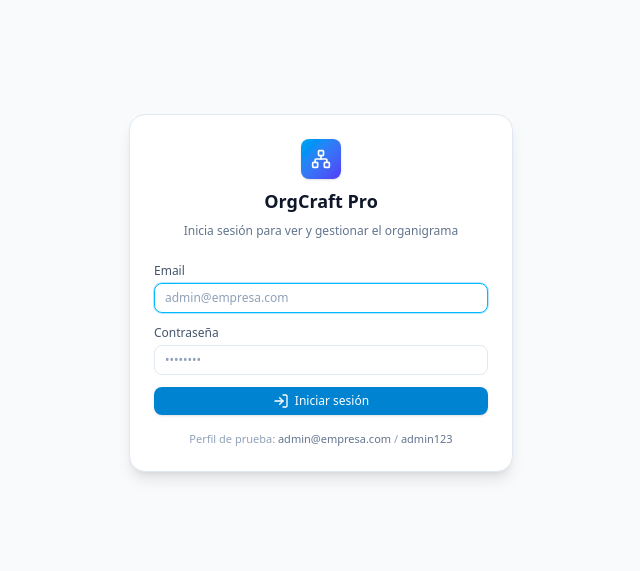
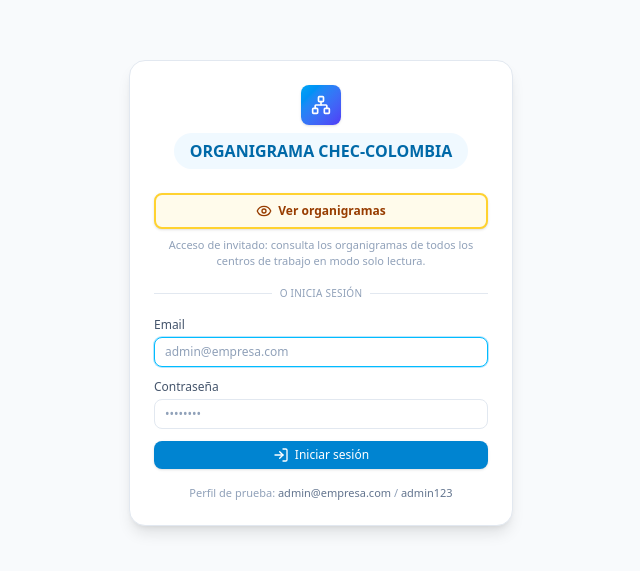
Before and after one commit to stebank1101-pixel/Proyecto-Organigrama, a React (Vite) app: page / in a window 1280 px wide. Shown: the part 107-678 px from the top of the page, without its empty margins (319-959 px from the left). Built offline with nearby package versions, Linux system fonts and the light colour scheme.

Commit message:
actualizar

```diff
--- a/src/App.tsx
+++ b/src/App.tsx
@@ -17,7 +17,7 @@
 }
 
 export default function App() {
-  const { user, loading: authLoading, isAdmin } = useAuth();
+  const { user, loading: authLoading, isAdmin, isGuest } = useAuth();
   const [nodes, setNodes] = useState<OrgNode[]>([]);
   const [loading, setLoading] = useState(true);
   const [loadError, setLoadError] = useState<string | null>(null);
@@ -48,12 +48,13 @@
   }, []);
 
   useEffect(() => {
-    if (user) loadNodes();
-  }, [user, loadNodes]);
+    if (user || isGuest) loadNodes();
+  }, [user, isGuest, loadNodes]);
 
   useEffect(() => {
     if (!isAdmin && activeTab === "profiles") setActiveTab("chart");
-  }, [isAdmin, activeTab]);
+    if (isGuest && (activeTab === "ai" || activeTab === "hr")) setActiveTab("chart");
+  }, [isAdmin, isGuest, activeTab]);
 
   function handleAddNode(node: OrgNode) {
     setNodes((prev) => [...prev, node]);
@@ -120,7 +121,7 @@
     );
   }
 
-  if (!user) {
+  if (!user && !isGuest) {
     return <LoginView />;
   }
 
--- a/src/components/LoginView.tsx
+++ b/src/components/LoginView.tsx
@@ -1,9 +1,9 @@
-import { AlertTriangle, LogIn, Network } from "lucide-react";
+import { AlertTriangle, Eye, LogIn, Network } from "lucide-react";
 import { useState } from "react";
 import { useAuth } from "../lib/auth";
 
 export function LoginView() {
-  const { login } = useAuth();
+  const { login, enterGuestMode } = useAuth();
   const [email, setEmail] = useState("");
   const [password, setPassword] = useState("");
   const [error, setError] = useState<string | null>(null);
@@ -29,8 +29,25 @@
           <div className="flex h-10 w-10 items-center justify-center rounded-lg bg-gradient-to-br from-sky-500 to-indigo-600 text-white shadow">
             <Network className="h-5 w-5" />
           </div>
-          <h1 className="text-lg font-semibold text-slate-900">OrgCraft Pro</h1>
-          <p className="text-xs text-slate-500">Inicia sesión para ver y gestionar el organigrama</p>
+          <h1 className="rounded-full bg-sky-50 px-4 py-1.5 text-base font-bold uppercase text-sky-700">ORGANIGRAMA CHEC-COLOMBIA</h1>
+        </div>
+
+        <button
+          type="button"
+          onClick={enterGuestMode}
+          className="flex w-full items-center justify-center gap-1.5 rounded-lg border-2 border-amber-300 bg-amber-50 px-3 py-2 text-xs font-semibold text-amber-800 shadow-sm transition hover:border-amber-400 hover:bg-amber-100"
+        >
+          <Eye className="h-4 w-4" />
+          Ver organigramas
+        </button>
+        <p className="mb-4 mt-2 text-center text-[11px] text-slate-400">
+          Acceso de invitado: consulta los organigramas de todos los centros de trabajo en modo solo lectura.
+        </p>
+
+        <div className="mb-4 flex items-center gap-2 text-[10px] uppercase tracking-wide text-slate-400">
+          <span className="h-px flex-1 bg-slate-200" />
+          o inicia sesión
+          <span className="h-px flex-1 bg-slate-200" />
         </div>
 
         <form onSubmit={handleSubmit} className="space-y-3">
--- a/src/components/NavBar.tsx
+++ b/src/components/NavBar.tsx
@@ -1,11 +1,11 @@
-import { LogOut, Network, Plug, Shield, Sparkles, User, Users } from "lucide-react";
+import { Eye, LogIn, LogOut, Network, Plug, Shield, Sparkles, User, Users } from "lucide-react";
 import { useAuth } from "../lib/auth";
 import type { TabId } from "../types";
 
-const TABS: { id: TabId; label: string; icon: typeof Network; adminOnly?: boolean }[] = [
+const TABS: { id: TabId; label: string; icon: typeof Network; adminOnly?: boolean; hideForGuest?: boolean }[] = [
   { id: "chart", label: "Organigrama", icon: Network },
-  { id: "ai", label: "Generador IA", icon: Sparkles },
-  { id: "hr", label: "Integración RRHH", icon: Plug },
+  { id: "ai", label: "Generador IA", icon: Sparkles, hideForGuest: true },
+  { id: "hr", label: "Integración RRHH", icon: Plug, hideForGuest: true },
   { id: "profiles", label: "Perfiles", icon: Users, adminOnly: true },
 ];
 
@@ -16,7 +16,7 @@
 }
 
 export function NavBar({ active, onChange, nodeCount }: NavBarProps) {
-  const { user, isAdmin, logout } = useAuth();
+  const { user, isAdmin, isGuest, logout, exitGuestMode } = useAuth();
 
   return (
     <header className="flex items-center gap-4 border-b border-slate-200 bg-white px-4 py-2.5 shadow-sm">
@@ -31,7 +31,7 @@
       </div>
 
       <nav className="flex items-center gap-1">
-        {TABS.filter((t) => !t.adminOnly || isAdmin).map(({ id, label, icon: Icon }) => (
+        {TABS.filter((t) => (!t.adminOnly || isAdmin) && (!t.hideForGuest || !isGuest)).map(({ id, label, icon: Icon }) => (
           <button
             key={id}
             onClick={() => onChange(id)}
@@ -65,6 +65,23 @@
           </button>
         </div>
       )}
+
+      {!user && isGuest && (
+        <div className="ml-auto flex items-center gap-3">
+          <div className="flex items-center gap-2 rounded-lg border border-slate-200 bg-slate-50 px-2.5 py-1.5">
+            <div className="flex h-6 w-6 items-center justify-center rounded-full bg-sky-100 text-sky-600">
+              <Eye className="h-3 w-3" />
+            </div>
+            <div className="leading-tight">
+              <p className="text-[11px] font-medium text-slate-800">Invitado</p>
+              <p className="text-[10px] text-slate-500">Solo lectura</p>
+            </div>
+          </div>
+          <button onClick={exitGuestMode} className="icon-btn text-slate-500" title="Iniciar sesión">
+            <LogIn className="h-4 w-4" />
+          </button>
+        </div>
+      )}
     </header>
   );
 }
--- a/src/components/OrgChartView.tsx
+++ b/src/components/OrgChartView.tsx
@@ -1,6 +1,6 @@
 import { toPng, toSvg } from "html-to-image";
 import { jsPDF } from "jspdf";
-import { Download, FileImage, FileText, ListTree, Network, Plus, Save, Search } from "lucide-react";
+import { Building2, Download, FileImage, FileText, ListTree, Network, Plus, Save, Search } from "lucide-react";
 import { useMemo, useRef, useState } from "react";
 import type { OrgNode, ViewMode } from "../types";
 import { ConfirmDialog } from "./ConfirmDialog";
@@ -73,6 +73,14 @@
 
   const sedes = useMemo(() => Array.from(new Set(nodes.map((n) => n.sede).filter(Boolean))).sort(), [nodes]);
   const departments = useMemo(() => Array.from(new Set(nodes.map((n) => n.department).filter(Boolean))).sort(), [nodes]);
+  const sedeCounts = useMemo(() => {
+    const counts = new Map<string, number>();
+    for (const n of nodes) {
+      if (!n.sede) continue;
+      counts.set(n.sede, (counts.get(n.sede) || 0) + 1);
+    }
+    return counts;
+  }, [nodes]);
 
   const visibleNodes = useMemo(
     () => computeVisibleNodes(nodes, sedeFilter, deptFilter, search),
@@ -212,6 +220,37 @@
         </div>
       </div>
 
+      {sedes.length > 0 && (
+        <div className="flex items-center gap-2 overflow-x-auto border-b border-slate-200 bg-slate-50 px-4 py-2">
+          <span className="flex flex-shrink-0 items-center gap-1 text-[11px] font-medium text-slate-500">
+            <Building2 className="h-3.5 w-3.5" /> Centros de trabajo:
+          </span>
+          <button
+            onClick={() => setSedeFilter("all")}
+            className={`flex-shrink-0 rounded-full border px-2.5 py-1 text-[11px] font-medium transition ${
+              sedeFilter === "all"
+                ? "border-slate-900 bg-slate-900 text-white"
+                : "border-slate-200 bg-white text-slate-600 hover:border-slate-300"
+            }`}
+          >
+            Todos ({nodes.length})
+          </button>
+          {sedes.map((s) => (
+            <button
+              key={s}
+              onClick={() => setSedeFilter(s)}
+              className={`flex-shrink-0 rounded-full border px-2.5 py-1 text-[11px] font-medium transition ${
+                sedeFilter === s
+                  ? "border-sky-600 bg-sky-600 text-white"
+                  : "border-slate-200 bg-white text-slate-600 hover:border-sky-300"
+              }`}
+            >
+              {s} ({sedeCounts.get(s) ?? 0})
+            </button>
+          ))}
+        </div>
+      )}
+
       <div className="min-h-0 flex-1 overflow-auto bg-white bg-[radial-gradient(circle_at_1px_1px,rgba(100,116,139,0.18)_1px,transparent_0)] bg-[length:22px_22px]">
         {viewMode === "tree" ? (
           <TreeView
--- a/src/lib/auth.tsx
+++ b/src/lib/auth.tsx
@@ -1,13 +1,18 @@
 import { createContext, useCallback, useContext, useEffect, useMemo, useState } from "react";
 import { fetchMe, getAuthToken, login as apiLogin, logout as apiLogout, setAuthToken } from "./api";
 import type { UserProfile } from "../types";
+
+const GUEST_STORAGE_KEY = "orgcraft.guestMode";
 
 interface AuthContextValue {
   user: UserProfile | null;
   loading: boolean;
   isAdmin: boolean;
+  isGuest: boolean;
   login: (email: string, password: string) => Promise<void>;
   logout: () => void;
+  enterGuestMode: () => void;
+  exitGuestMode: () => void;
 }
 
 const AuthContext = createContext<AuthContextValue | null>(null);
@@ -15,6 +20,7 @@
 export function AuthProvider({ children }: { children: React.ReactNode }) {
   const [user, setUser] = useState<UserProfile | null>(null);
   const [loading, setLoading] = useState(true);
+  const [isGuest, setIsGuest] = useState(() => localStorage.getItem(GUEST_STORAGE_KEY) === "1");
 
   useEffect(() => {
     async function restoreSession() {
@@ -38,6 +44,8 @@
     const res = await apiLogin(email, password);
     setAuthToken(res.token);
     setUser(res.user);
+    localStorage.removeItem(GUEST_STORAGE_KEY);
+    setIsGuest(false);
   }, []);
 
   const logout = useCallback(() => {
@@ -46,9 +54,19 @@
     setUser(null);
   }, []);
 
+  const enterGuestMode = useCallback(() => {
+    localStorage.setItem(GUEST_STORAGE_KEY, "1");
+    setIsGuest(true);
+  }, []);
+
+  const exitGuestMode = useCallback(() => {
+    localStorage.removeItem(GUEST_STORAGE_KEY);
+    setIsGuest(false);
+  }, []);
+
   const value = useMemo<AuthContextValue>(
-    () => ({ user, loading, isAdmin: user?.role === "admin", login, logout }),
-    [user, loading, login, logout]
+    () => ({ user, loading, isAdmin: user?.role === "admin", isGuest, login, logout, enterGuestMode, exitGuestMode }),
+    [user, loading, isGuest, login, logout, enterGuestMode, exitGuestMode]
   );
 
   return <AuthContext.Provider value={value}>{children}</AuthContext.Provider>;
```
